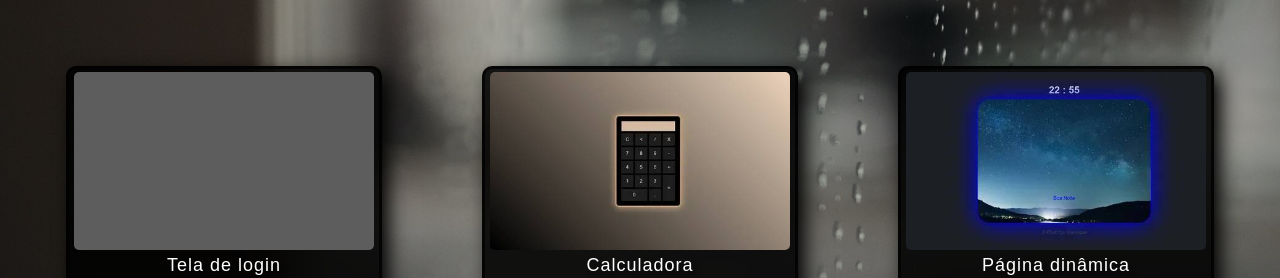
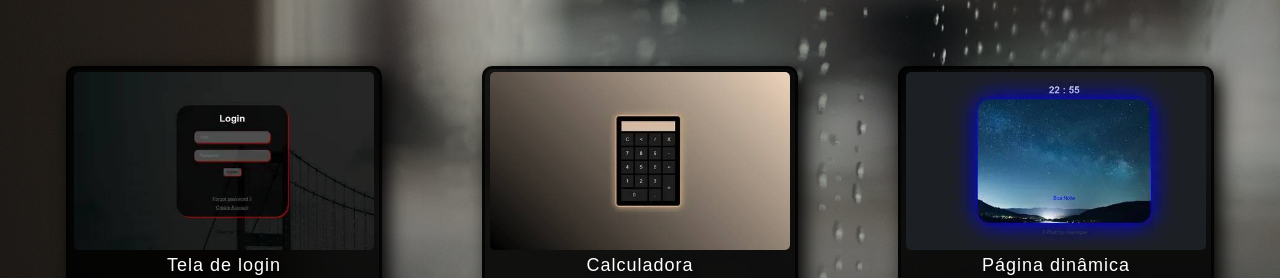
Before and after one commit to Rodr1goTavares/--portifolio, a plain HTML site: page index.html in a window 1280 px wide. Shown: the part 1354-1632 px from the top of the page. Drawn offline with Linux system fonts and the light colour scheme.

Commit message:
Update img-projetos.css

```diff
--- a/style-css/projetos-img-style/img-projetos.css
+++ b/style-css/projetos-img-style/img-projetos.css
@@ -1,7 +1,7 @@
 /*--------Aqui é onde linka as imagens dos projetos---------*/
 
 #imagem1{
-    background-image: url(./imgs/img-projetos/pagina-de-login.jpg);
+    background-image: url(/imgs/img-projetos/pagina-de-login.jpg);
   }
 
   #imagem2{
```
